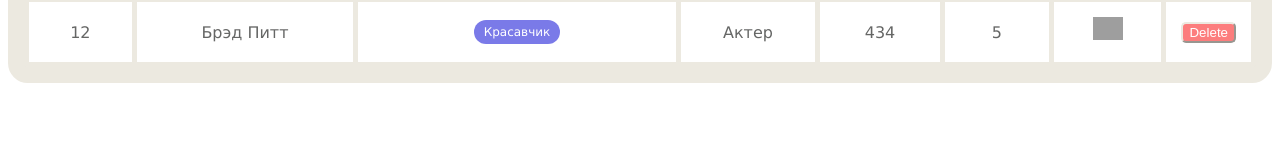
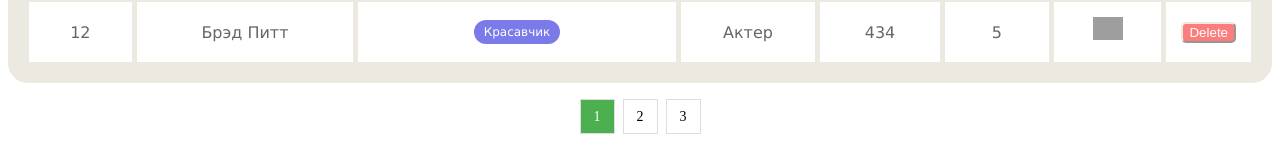
Before and after one commit to AnnAntonova2310/codewarsTasks, a React (Create React App) app: page / in a window 1280 px wide. Shown: the part 886-1033 px from the top of the page. Before the commit the page ends 977 px from the top, so only its background shows below. Built offline with nearby package versions, Linux system fonts and the light colour scheme; grey boxes are pictures that could not be loaded.

Commit message:
Processing page changes and css

```diff
--- a/src/Components/Pagination.tsx
+++ b/src/Components/Pagination.tsx
@@ -4,9 +4,10 @@ type PaginationType = {
     itemsCount: number
     pageSize: number
     handlerPageChange: (pageIndex: number) => void
+    currentPage: number
 }
 
-export const Pagination: FC<PaginationType> = ({itemsCount, pageSize}) => {
+export const Pagination: FC<PaginationType> = ({itemsCount, pageSize, handlerPageChange, currentPage}) => {
     const pageCount = Math.ceil(itemsCount/pageSize)
     if (pageCount===1) return null
     const pages=_.range(1, pageCount+1)
@@ -15,8 +16,17 @@ export const Pagination: FC<PaginationType> = ({itemsCount, pageSize}) => {
         <nav>
             <ul className={'pagination'}>
                 {pages.map((page)=>
-                    <li className={'page-item'} key={'page_'+page}>
-                        <a className={'page-link'}>{page}</a>
+                    <li className={
+                        'page-item'+
+                        (page===currentPage ? ' item-active' : '')
+                    }
+                        key={'page_'+page}>
+                        <a
+                            className={'page-link'}
+                            onClick={()=>handlerPageChange(page)}
+                        >
+                            {page}
+                        </a>
                     </li>
                 )}
 
--- a/src/Components/Table.tsx
+++ b/src/Components/Table.tsx
@@ -1,4 +1,4 @@
-import React, {FC} from 'react';
+import React, {FC, useState} from 'react';
 import Bookmark from "./Bookmark";
 import {Pagination} from "./Pagination";
 
@@ -12,13 +12,13 @@ type TableType = {
 }
 
 
-
-
 export const Table: FC<TableType> = ({users, handlerDelete, handlerBookmarkSwitcher}) => {
-    const  count = users.length
-    const  pageSize = 14
+    const count = users.length
+    const pageSize = 4
+    const [currentPage, setCurrentPage] = useState(1)
     const handlerPageChange = (pageIndex: number) => {
         console.log('page: ', pageIndex)
+        setCurrentPage(pageIndex)
     }
     return (
         <div>
@@ -65,7 +65,12 @@ export const Table: FC<TableType> = ({users, handlerDelete, handlerBookmarkSwitc
                     })}
                 </table>
             }
-            <Pagination itemsCount={count} pageSize={pageSize} handlerPageChange={handlerPageChange}/>
+            <Pagination
+                itemsCount={count}
+                pageSize={pageSize}
+                handlerPageChange={handlerPageChange}
+                currentPage={currentPage}
+            />
         </div>
     );
 };
--- a/src/index.css
+++ b/src/index.css
@@ -1,5 +1,5 @@
 * {
-   text-align: center;
+    text-align: center;
 }
 
 .thTd {
@@ -147,3 +147,42 @@ img {
     width: 30px;
     height: 30px;
 }
+
+.page-item {
+    display: inline;
+    text-align: center;
+    border: 1px solid #ddd;
+    transition: background-color .3s;
+    margin: 0 4px;
+}
+
+.page-link {
+    float: left;
+    display: inline-block;
+    font-size: 14px;
+    text-decoration: none;
+    padding: 5px 12px;
+    /*color: #000000;*/
+    border: 1px solid transparent;
+    line-height: 1.5;
+
+}
+
+.pagination {
+    list-style: none;
+    padding: 0px;
+    display: flex;
+    justify-content: center;
+
+}
+
+.item-active {
+    background-color: #4CAF50;
+    color: #ffffff;
+
+}
+
+.pagination li:not(.item-active) a:hover {
+    background-color: #ddd;
+    cursor: pointer;
+}
```
